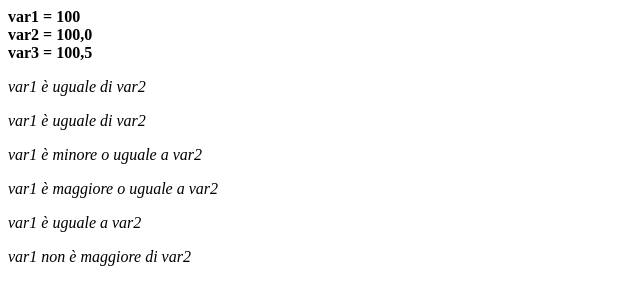
After one commit to matteomema0/primo_progetto, a Django app: page /seconda_app/if_else_elif in a window 1280 px wide. The commit adds this page. Shown: the top 305 px of the page, without its empty margins (0-640 px from the left). Run offline with Django 5.2, Linux system fonts and the light colour scheme.

Commit message:
punto 11

```diff
--- /dev/null
+++ b/seconda_app/templates/if_else_elif.html
@@ -0,0 +1,56 @@
+<!DOCTYPE html>
+<html lang="en">
+<head>
+    <meta charset="UTF-8">
+    <meta name="viewport" content="width=device-width, initial-scale=1.0">
+    <title>Document</title>
+</head>
+<body>
+    <b>var1 = {{ var1 }}</b> <br />
+    <b>var2 = {{ var2 }}</b> <br />
+    <b>var3 = {{ var3 }}</b> <br />
+    {% if var1 < var2 %}
+        <p><i>var1 è minore di var2 </i></p>
+    {% elif var1 > var2%}
+        <p><i>var1 è maggiore di var2</i></p>
+    {% else %}
+        <p><i>var1 è uguale di var2</i></p>
+    {% endif %}
+    {% if var1 > var2%}
+        <p><i>var1 è maggiore di var2</i></p>
+    {% elif var1 < var2%}
+        <p><i>var1 è minore di var2</i></p>
+    {% else %}
+        <p><i>var1 è uguale di var2</i></p>
+    {% endif %}
+    {% if var1 <= var2 %}
+        <p><i>var1 è minore o uguale a var2 </i></p>
+    {% elif var1 > var2 %}
+        <p><i>var1 è maggiore di var2</i></p>
+    {% endif %}
+    {% if var1 >= var2 %}
+        <p><i>var1 è maggiore o uguale a var2</i></p>
+    {% elif var1 > var2 %}
+        <p><i>var1 è minore di var2</i></p>
+    {% endif %}
+    {% if var1 == var2 %}
+        <p><i>var1 è uguale a var2 </i></p>
+    {% elif var1 != var2 %}
+        <p><i>var1 non è uguale a var2 </i></p>
+    {% endif %}
+    {% if var1 < var2 and var1 < var3 %}
+        <p><i>var1 è minore di var2 e di var3 </i></p>
+    {% elif var1 > var2 and var1 > var3 %}
+        <p><i>var1 è maggiore di var2 e di var3 </i></p>
+    {% endif %}
+    {% if not var1 > var2 %}
+        <p><i>var1 non è maggiore di var2 </i></p>
+    {% elif not var1 < var2 %}
+        <p><i>var1 non è minore di var2 </i></p>
+    {% else %}
+        <p><i>var1 è uguale a var2 </i></p>
+    {% endif %}
+
+
+</body>
+</html>
--- a/seconda_app/templates/index2.html
+++ b/seconda_app/templates/index2.html
@@ -7,6 +7,8 @@
 <body>
     <ol>
         <li><a href="{% url 'seconda_app:es_if'%}">es_if</a></li>
+        <li><a href="{% url 'seconda_app:if_else_elif'%}">if_else_elif</a></li>
+        <li><a href="{% url 'seconda_app:es_for'%}">es_for</a></li>
         <li><a href="/">Index root</a></li>
     </ol>
 </body>
--- a/seconda_app/urls.py
+++ b/seconda_app/urls.py
@@ -1,10 +1,12 @@
 from os import path
 from django.urls import path
-from seconda_app.views import es_if,index2
+from seconda_app.views import es_if,index2,if_else_elif,es_for
 
 app_name="seconda_app"
 urlpatterns=[
     path('es_if',es_if,name='es_if'),
+    path('if_else_elif',if_else_elif,name='if_else_elif'),
+    path('es_for',es_for,name='es_for'),
     path('index2',index2,name='index2'),
 
 ]
--- a/seconda_app/views.py
+++ b/seconda_app/views.py
@@ -1,5 +1,5 @@
 from django.shortcuts import render
-
+import datetime
 def es_if(request):
      context = {
           'var1': 200,
@@ -8,5 +8,19 @@ def es_if(request):
           }
      return render(request, "es_if.html", context)
 
+def if_else_elif(request):
+     context = {
+          'var1': 100,
+          'var2': 100.0,
+          'var3': 100.50
+          }
+     return render(request, "if_else_elif.html", context)
+
+def es_for(request):
+     context = {'list1': [1, datetime.date(2019,7,16), 'Do not give up!'],
+                'list2': [1, datetime.date(2019,7,16), 'Do not give up!']
+     }
+     return render(request, "es_for.html", context)
+
 def index2(request):
     return render(request,"index2.html")
```
Also changed, not shown: seconda_app/templates/es_for.html (added, +51 -0 lines).
